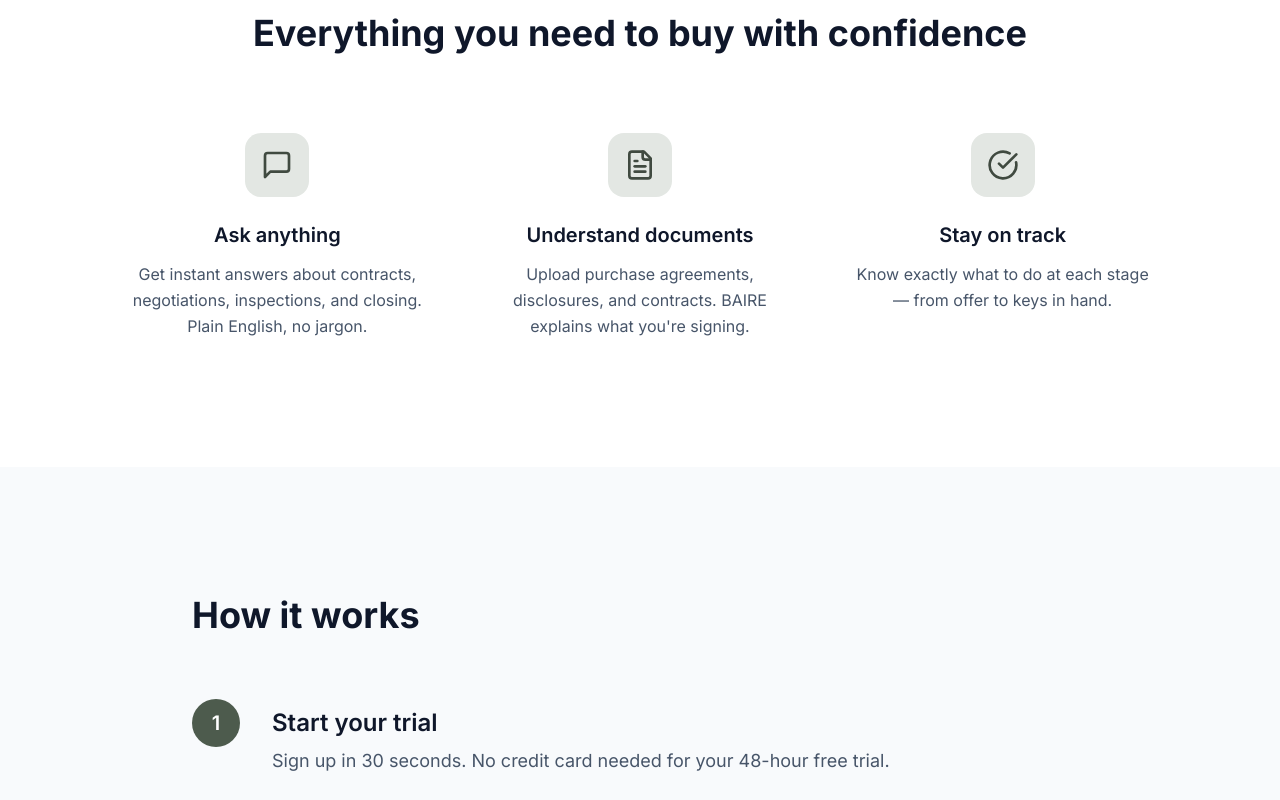
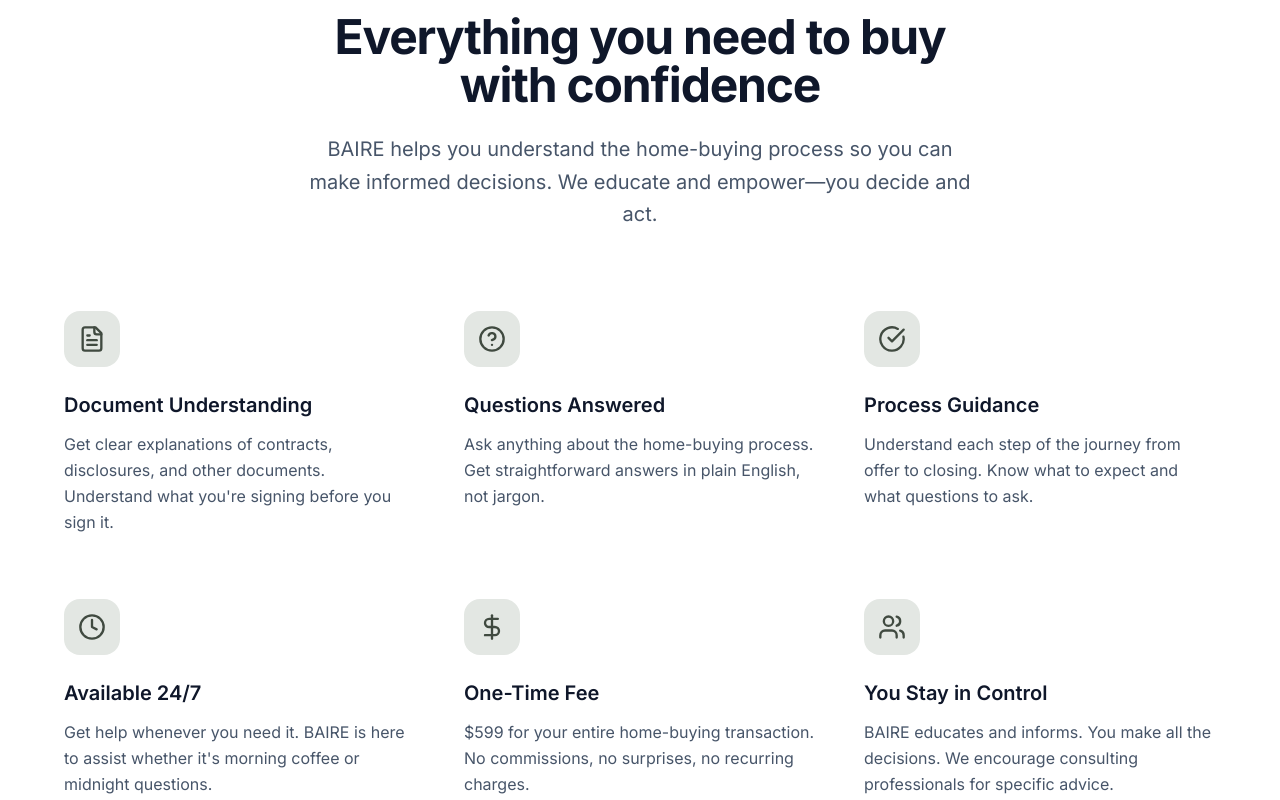
Before and after one commit to geoffbailey114/baireapp, a Next.js app: page / in a window 1280 px wide. Shown: the part 1620-2420 px from the top of the page. Built offline with nearby package versions, Linux system fonts and the light colour scheme.

Commit message:
Update features.tsx

```diff
--- a/components/features.tsx
+++ b/components/features.tsx
@@ -1,39 +1,102 @@
-import { FileText, MessageSquare, CheckCircle } from 'lucide-react'
+'use client'
+
+import { motion } from 'framer-motion'
+import {
+  FileText,
+  HelpCircle,
+  CheckCircle,
+  Clock,
+  DollarSign,
+  Users
+} from 'lucide-react'
 
 const features = [
   {
-    icon: MessageSquare,
-    title: 'Ask anything',
-    description: 'Get instant answers about contracts, negotiations, inspections, and closing. Plain English, no jargon.',
+    icon: FileText,
+    title: 'Document Understanding',
+    description:
+      "Get clear explanations of contracts, disclosures, and other documents. Understand what you're signing before you sign it.",
   },
   {
-    icon: FileText,
-    title: 'Understand documents',
-    description: "Upload purchase agreements, disclosures, and contracts. BAIRE explains what you're signing.",
+    icon: HelpCircle,
+    title: 'Questions Answered',
+    description:
+      'Ask anything about the home-buying process. Get straightforward answers in plain English, not jargon.',
   },
   {
     icon: CheckCircle,
-    title: 'Stay on track',
-    description: 'Know exactly what to do at each stage — from offer to keys in hand.',
+    title: 'Process Guidance',
+    description:
+      'Understand each step of the journey from offer to closing. Know what to expect and what questions to ask.',
+  },
+  {
+    icon: Clock,
+    title: 'Available 24/7',
+    description:
+      "Get help whenever you need it. BAIRE is here to assist whether it's morning coffee or midnight questions.",
+  },
+  {
+    icon: DollarSign,
+    title: 'One-Time Fee',
+    description:
+      '$599 for your entire home-buying transaction. No commissions, no surprises, no recurring charges.',
+  },
+  {
+    icon: Users,
+    title: 'You Stay in Control',
+    description:
+      'BAIRE educates and informs. You make all the decisions. We encourage consulting professionals for specific advice.',
   },
 ]
+
+const containerVariants = {
+  hidden: { opacity: 0 },
+  visible: {
+    opacity: 1,
+    transition: {
+      staggerChildren: 0.1,
+    },
+  },
+}
+
+const itemVariants = {
+  hidden: { opacity: 0, y: 20 },
+  visible: {
+    opacity: 1,
+    y: 0,
+    transition: { duration: 0.5 },
+  },
+}
 
 export function Features() {
   return (
     <section className="py-24 md:py-32 bg-white">
       <div className="container">
-        <div className="mx-auto max-w-5xl">
-          {/* Section header */}
-          <h2 className="text-3xl md:text-4xl font-bold text-slate-900 text-center mb-20">
+        <div className="mx-auto max-w-2xl text-center mb-20">
+          <h2 className="text-4xl font-bold tracking-tight text-slate-900 sm:text-5xl">
             Everything you need to buy with confidence
           </h2>
+          <p className="mt-6 text-xl text-slate-600 leading-relaxed">
+            BAIRE helps you understand the home-buying process so you can make
+            informed decisions. We educate and empower—you decide and act.
+          </p>
+        </div>
 
-          {/* Features grid - more spacing, no borders */}
-          <div className="grid md:grid-cols-3 gap-16">
+        <motion.div
+          variants={containerVariants}
+          initial="hidden"
+          whileInView="visible"
+          viewport={{ once: true, margin: '-100px' }}
+          className="grid gap-x-12 gap-y-16 md:grid-cols-2 lg:grid-cols-3 max-w-6xl mx-auto"
+        >
           {features.map((feature) => (
-              <div key={feature.title} className="text-center">
-                <div className="inline-flex h-16 w-16 items-center justify-center rounded-2xl bg-sage-100 mb-6">
-                  <feature.icon className="h-8 w-8 text-sage-700" />
+            <motion.div
+              key={feature.title}
+              variants={itemVariants}
+              className="relative"
+            >
+              <div className="flex h-14 w-14 items-center justify-center rounded-2xl bg-sage-100 mb-6">
+                <feature.icon className="h-7 w-7 text-sage-700" aria-hidden="true" />
               </div>
               <h3 className="text-xl font-semibold text-slate-900 mb-3">
                 {feature.title}
@@ -41,10 +104,9 @@ export function Features() {
               <p className="text-slate-600 leading-relaxed">
                 {feature.description}
               </p>
-              </div>
+            </motion.div>
           ))}
-          </div>
-        </div>
+        </motion.div>
       </div>
     </section>
   )
```
Lines whose indentation alone changed are shown as unchanged.
